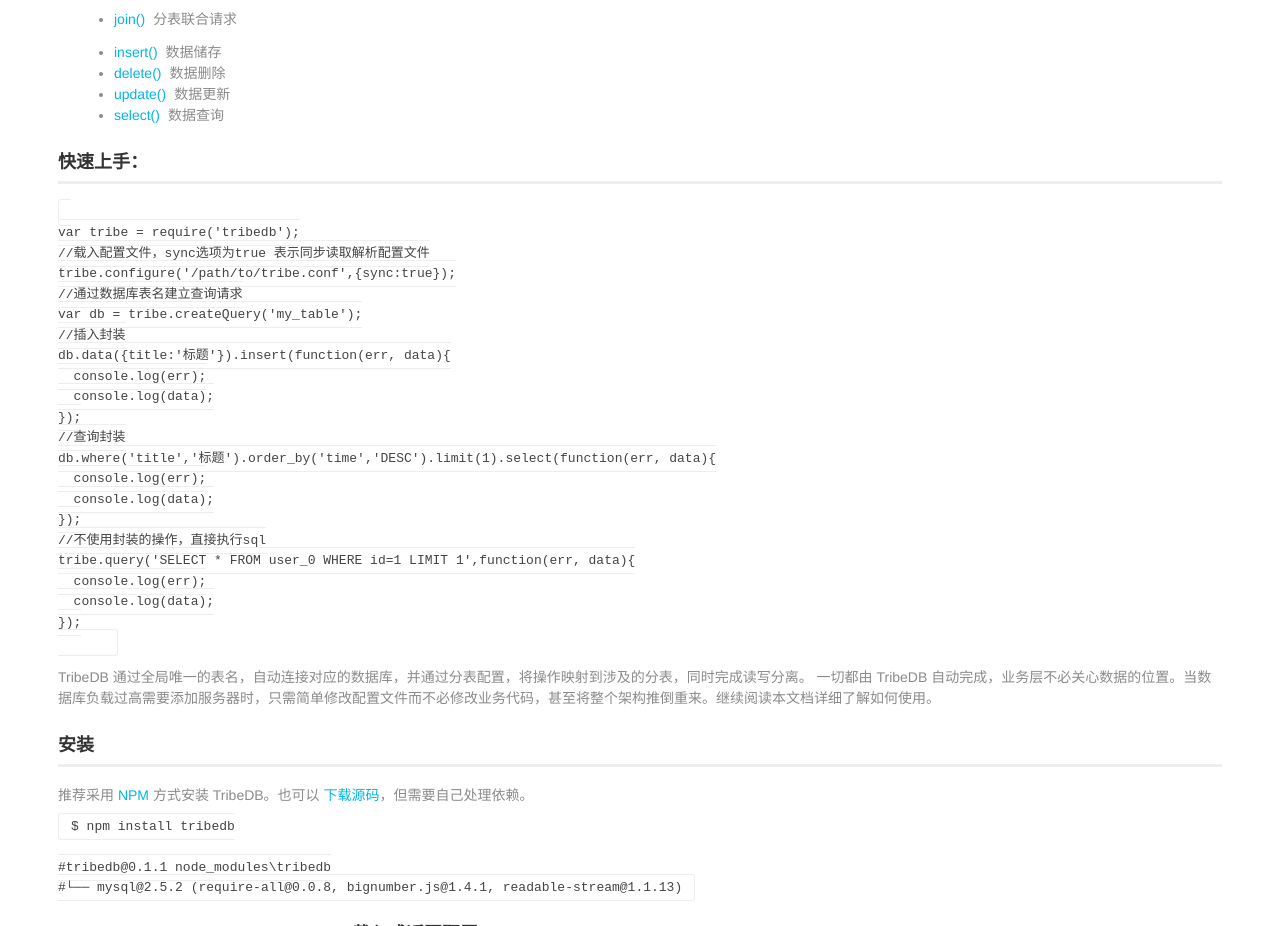
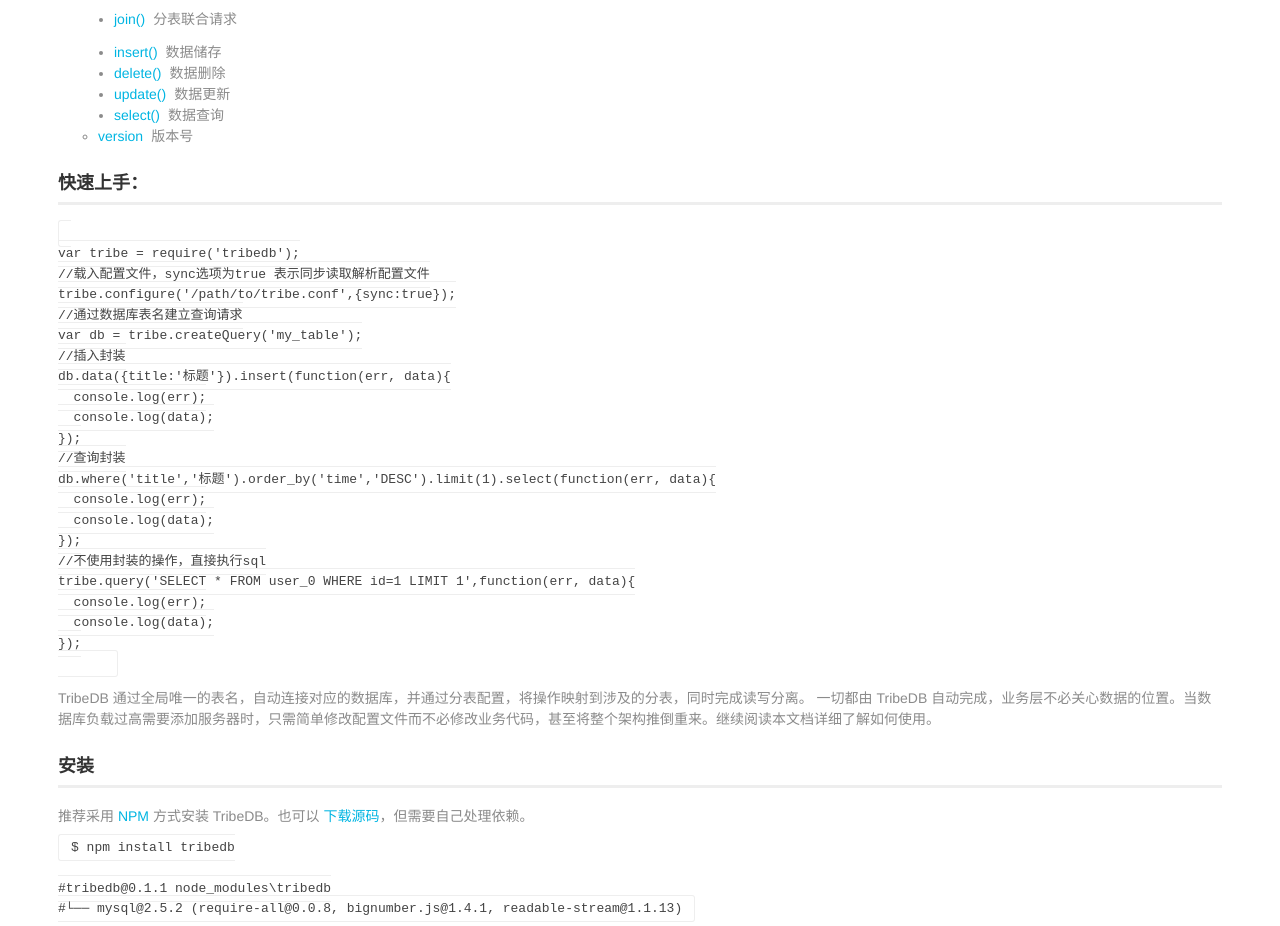
Before and after one commit to jojoin/TribeDB, a plain HTML site: page index.html in a window 1280 px wide. Shown: the part 1086-2012 px from the top of the page. Drawn offline with nearby package versions, Linux system fonts and the light colour scheme; a small style sheet from the web is missing.

Commit message:
+ version

```diff
--- a/index.html
+++ b/index.html
@@ -66,6 +66,7 @@
           <li><a href="#db-update">update()</a>数据更新</li>
           <li><a href="#db-select">select()</a>数据查询</li>
         </ul>
+        <li><a href="#version">version</a>版本号</li>
       </ul>
     </div>
 
```
